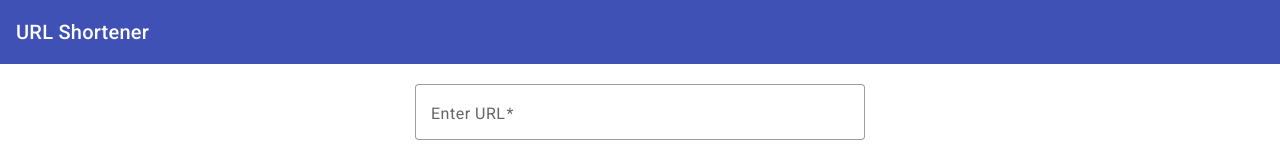
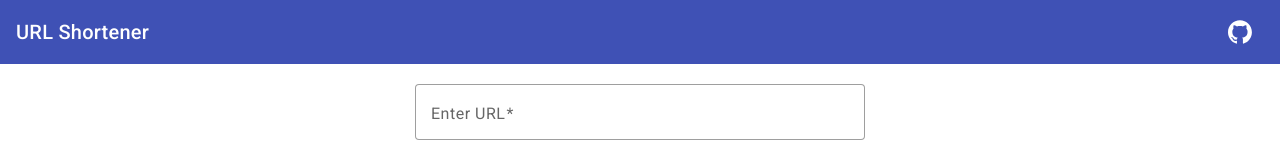
Before and after one commit to MiguelHigueraDev/url-shortener, an Angular app in the folder frontend/: page / in a window 1280 px wide. Shown: the top 160 px of the page. Built offline with nearby package versions, Linux system fonts and the light colour scheme.

Commit message:
feat(frontend): add github repo url to header

```diff
--- a/frontend/src/app/components/header/header.component.css
+++ b/frontend/src/app/components/header/header.component.css
@@ -0,0 +1,4 @@
+.header {
+    display: flex;
+    justify-content: space-between;
+}
--- a/frontend/src/app/components/header/header.component.html
+++ b/frontend/src/app/components/header/header.component.html
@@ -1,4 +1,12 @@
-<mat-toolbar color="primary">
+<mat-toolbar color="primary" class="header">
     <span>URL Shortener</span>
-    <span class="example-spacer"></span>
+    <a mat-icon-button href="https://github.com/MiguelHigueraDev/url-shortener" target="_blank" aria-label="Visit GitHub repository">
+        <!-- Uploaded to: SVG Repo, www.svgrepo.com, Generator: SVG Repo Mixer Tools -->
+        <svg width="800px" height="800px" viewBox="0 -3.5 256 256" xmlns="http://www.w3.org/2000/svg" preserveAspectRatio="xMinYMin meet">
+        <g fill="#FFFFFF">
+        <path d="M127.505 0C57.095 0 0 57.085 0 127.505c0 56.336 36.534 104.13 87.196 120.99 6.372 1.18 8.712-2.766 8.712-6.134 0-3.04-.119-13.085-.173-23.739-35.473 7.713-42.958-15.044-42.958-15.044-5.8-14.738-14.157-18.656-14.157-18.656-11.568-7.914.872-7.752.872-7.752 12.804.9 19.546 13.14 19.546 13.14 11.372 19.493 29.828 13.857 37.104 10.6 1.144-8.242 4.449-13.866 8.095-17.05-28.32-3.225-58.092-14.158-58.092-63.014 0-13.92 4.981-25.295 13.138-34.224-1.324-3.212-5.688-16.18 1.235-33.743 0 0 10.707-3.427 35.073 13.07 10.17-2.826 21.078-4.242 31.914-4.29 10.836.048 21.752 1.464 31.942 4.29 24.337-16.497 35.029-13.07 35.029-13.07 6.94 17.563 2.574 30.531 1.25 33.743 8.175 8.929 13.122 20.303 13.122 34.224 0 48.972-29.828 59.756-58.22 62.912 4.573 3.957 8.648 11.717 8.648 23.612 0 17.06-.148 30.791-.148 34.991 0 3.393 2.295 7.369 8.759 6.117 50.634-16.879 87.122-64.656 87.122-120.973C255.009 57.085 197.922 0 127.505 0"/>
+        <path d="M47.755 181.634c-.28.633-1.278.823-2.185.389-.925-.416-1.445-1.28-1.145-1.916.275-.652 1.273-.834 2.196-.396.927.415 1.455 1.287 1.134 1.923M54.027 187.23c-.608.564-1.797.302-2.604-.589-.834-.889-.99-2.077-.373-2.65.627-.563 1.78-.3 2.616.59.834.899.996 2.08.36 2.65M58.33 194.39c-.782.543-2.06.034-2.849-1.1-.781-1.133-.781-2.493.017-3.038.792-.545 2.05-.055 2.85 1.07.78 1.153.78 2.513-.019 3.069M65.606 202.683c-.699.77-2.187.564-3.277-.488-1.114-1.028-1.425-2.487-.724-3.258.707-.772 2.204-.555 3.302.488 1.107 1.026 1.445 2.496.7 3.258M75.01 205.483c-.307.998-1.741 1.452-3.185 1.028-1.442-.437-2.386-1.607-2.095-2.616.3-1.005 1.74-1.478 3.195-1.024 1.44.435 2.386 1.596 2.086 2.612M85.714 206.67c.036 1.052-1.189 1.924-2.705 1.943-1.525.033-2.758-.818-2.774-1.852 0-1.062 1.197-1.926 2.721-1.951 1.516-.03 2.758.815 2.758 1.86M96.228 206.267c.182 1.026-.872 2.08-2.377 2.36-1.48.27-2.85-.363-3.039-1.38-.184-1.052.89-2.105 2.367-2.378 1.508-.262 2.857.355 3.049 1.398"/>
+        </g>
+        </svg>
+    </a>
 </mat-toolbar>
```
